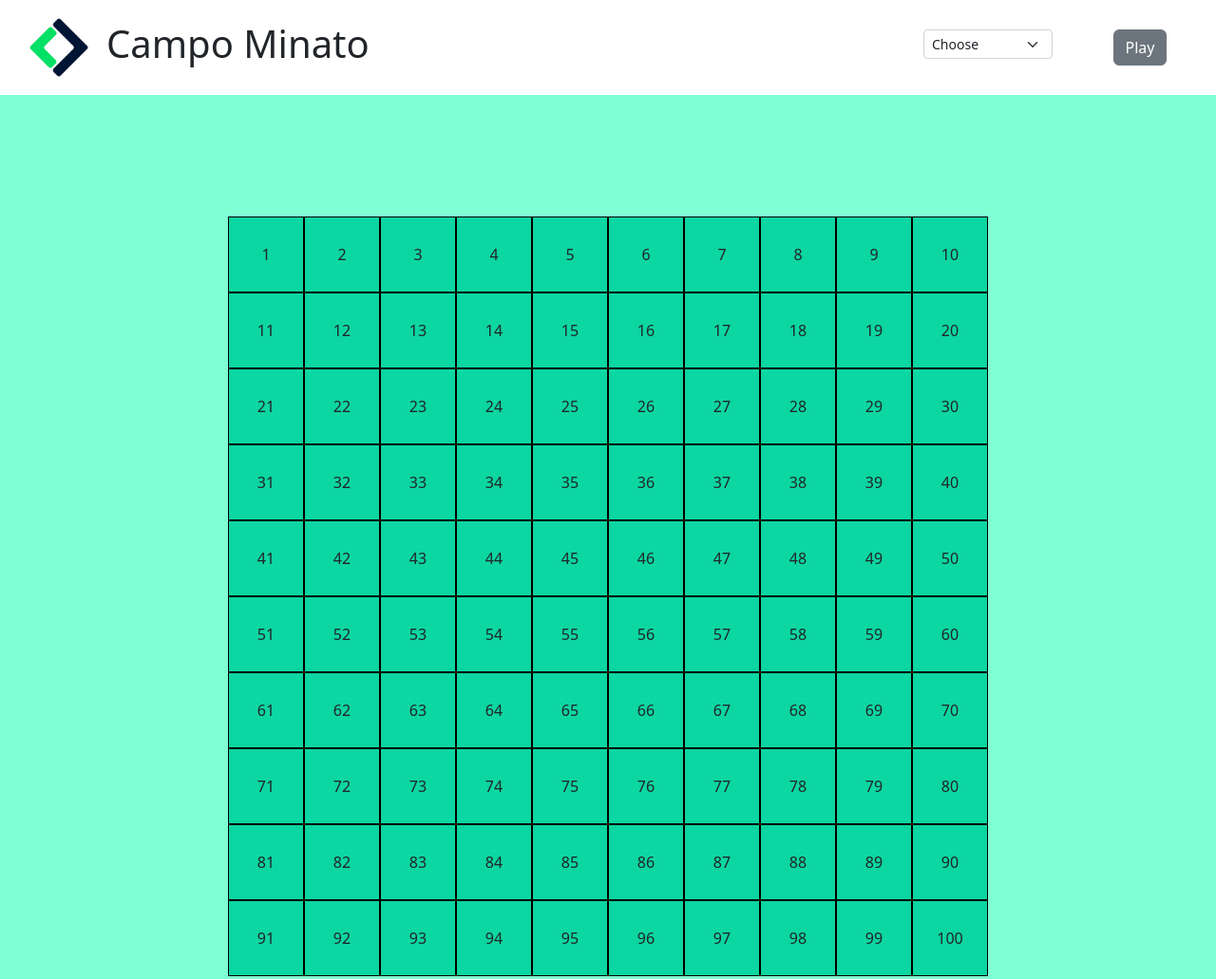
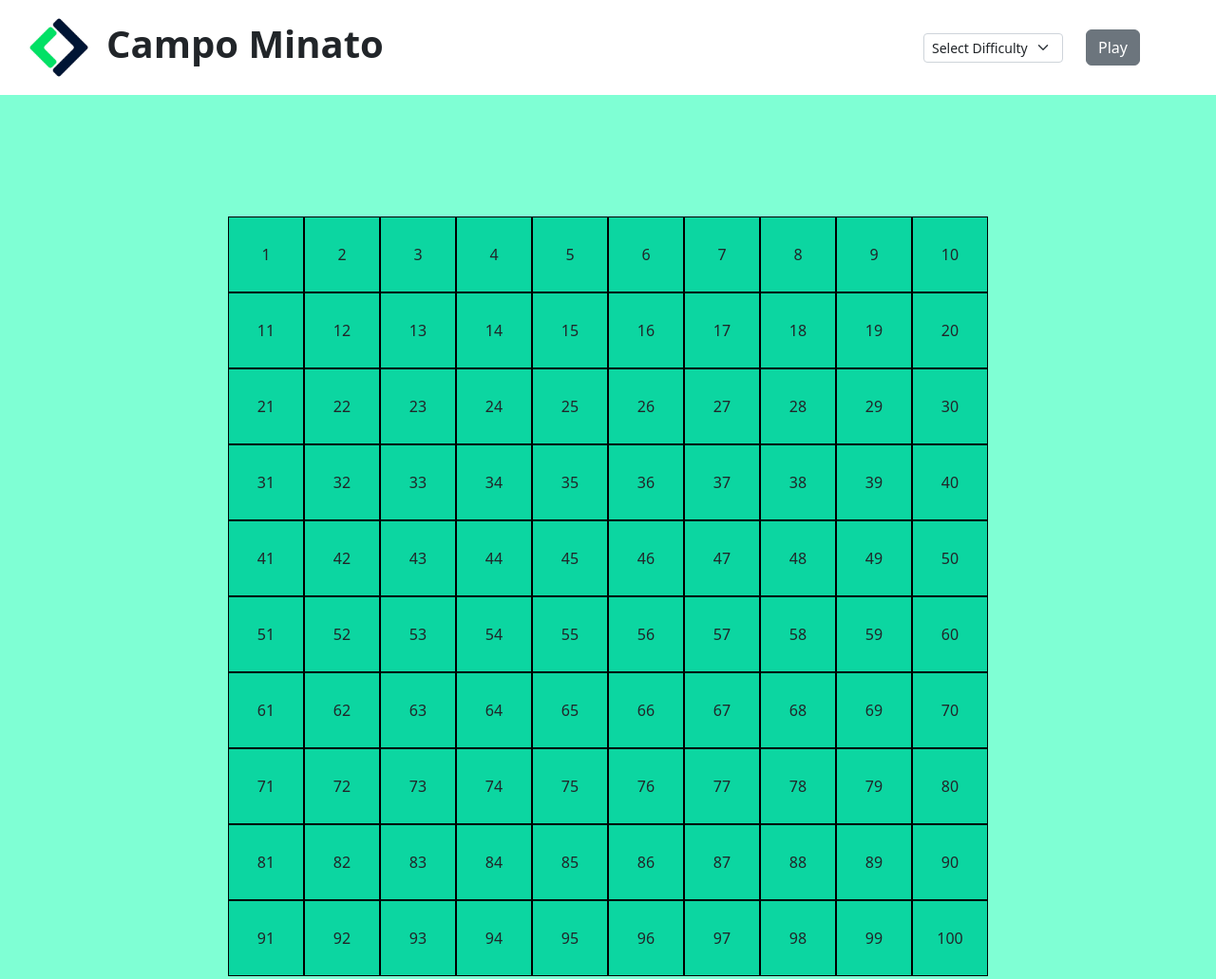
Before and after one commit to peterpozo/js-campominato-grid, a plain HTML site: page index.html in a window 1280 px wide. Shown: the top 1031 px of the page at 95% size. Drawn offline with nearby package versions, Linux system fonts and the light colour scheme.

Commit message:
style font and btn

```diff
--- a/index.html
+++ b/index.html
@@ -19,13 +19,13 @@
         <div class="row justify-content-between align-items-center">
             <div class="col-4 d-flex align-items-center">
               <a href="#!"><img src="img/logo.jpeg" alt="logo" width="100" height="100"></a>
-              <h1>Campo Minato</h1>
+              <h1 class="fw-bold">Campo Minato</h1>
             </div>
             <div class="col-3">
-                <div class="row">
+                <div class="row row-cols-auto align-items-center">
                     <div class="col">
                         <select class="form-select form-select-sm" aria-label=".form-select-sm example">
-                            <option selected>Choose</option>
+                            <option selected>Select Difficulty</option>
                             <option value="1">Easy</option>
                             <option value="2">Medium</option>
                             <option value="3">Pro</option>
```
